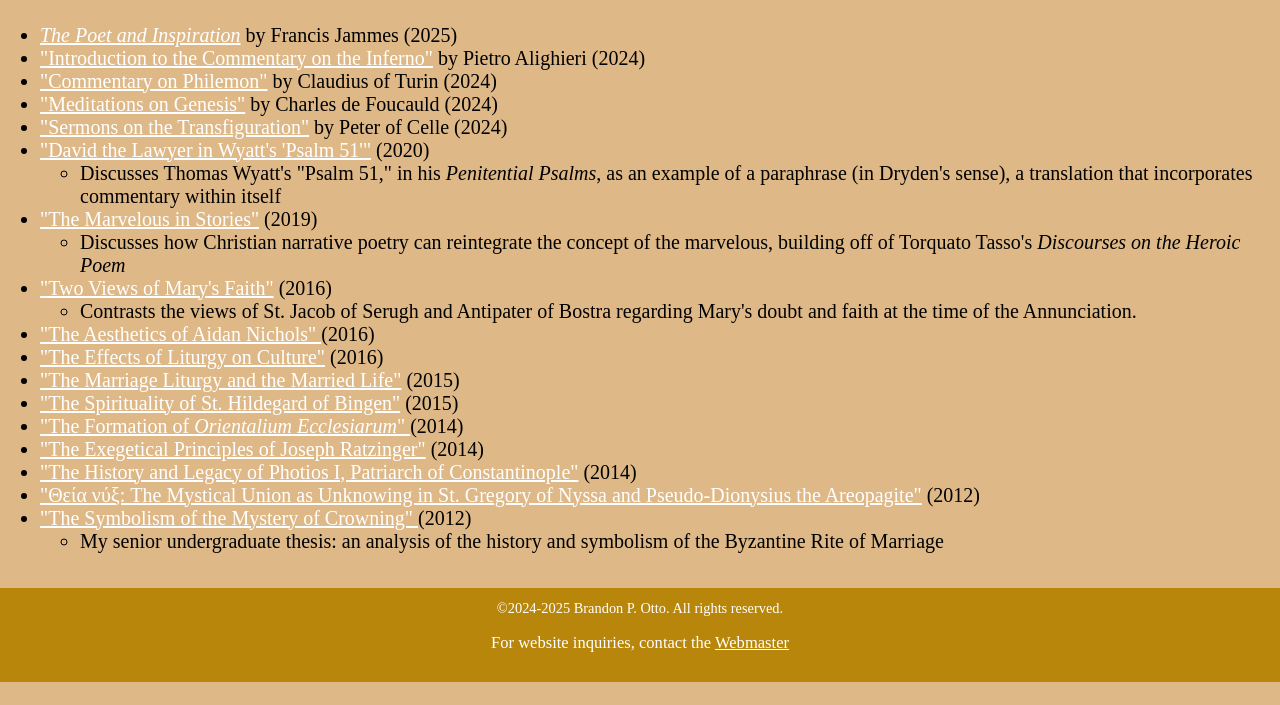
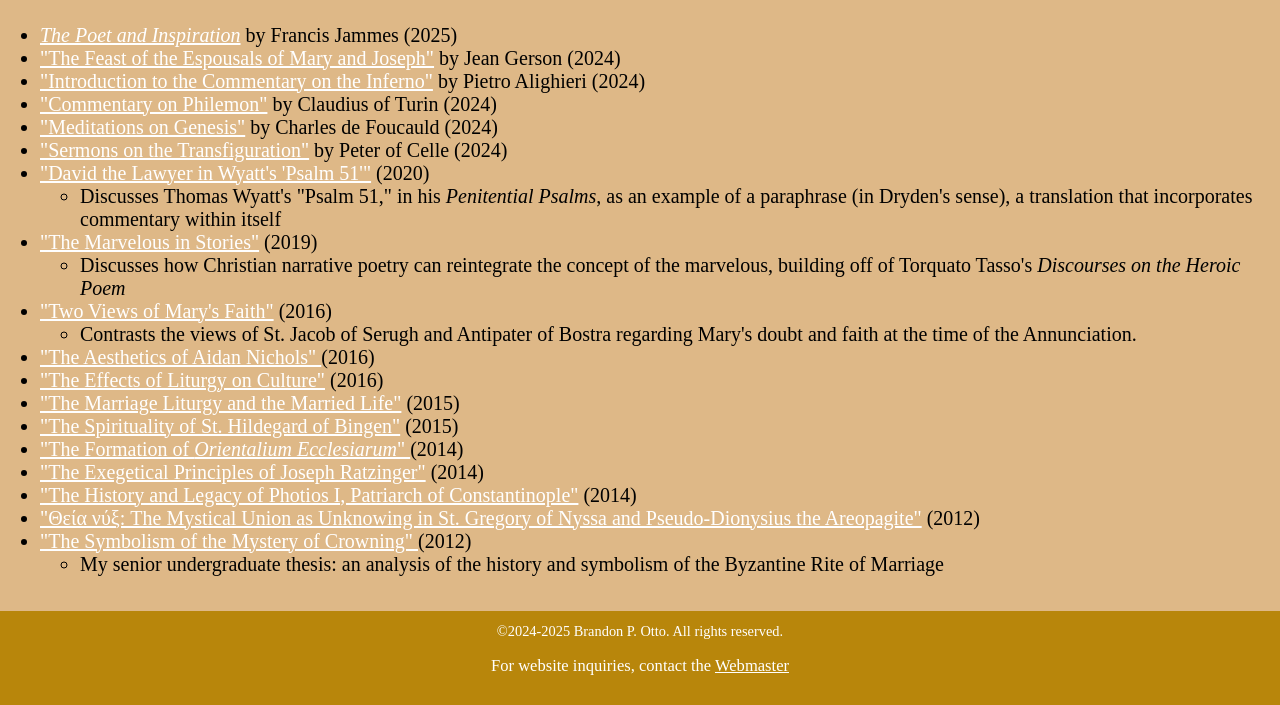
Before and after one commit to bpotto/Undusted_Texts, a plain HTML site: page essays.html in a window 1280 px wide. Shown: the part 137-842 px from the top of the page. Before the commit the page ends 819 px from the top, so only its background shows below. Drawn offline with Linux system fonts and the light colour scheme.

Commit message:
Added Gerson, Feast of the Espousals

```diff
--- a/essays.html
+++ b/essays.html
@@ -29,6 +29,7 @@
 <h1>Unpublished Essays and Translations</h1>
 <ul style="text-align: left;">
     <li><a href="docs/translations/Jammes_Poet_Inspiration.pdf" target="_blank" rel="noopener noreferrer"><i>The Poet and Inspiration</i></a> by Francis Jammes (2025)</li>
+     <li><a href="docs/translations/Gerson_Feast_Espousals_Mary_Joseph.pdf" target="_blank" rel="noopener noreferrer">"The Feast of the Espousals of Mary and Joseph"</a> by Jean Gerson (2024)</li>
     <li><a href="docs/translations/Alighieri_Introduction_Commentary_Inferno.pdf" target="_blank" rel="noopener noreferrer">"Introduction to the Commentary on the Inferno"</a> by Pietro Alighieri (2024)</li>
     <li><a href="docs/translations/Claudius_Turin_Commentary_Philemon.pdf" target="_blank" rel="noopener noreferrer">"Commentary on Philemon"</a> by Claudius of Turin (2024)</li>
     <li><a href="docs/translations/Charles_Foucauld_Meditations_Genesis.pdf" target="_blank" rel="noopener noreferrer">"Meditations on Genesis"</a> by Charles de Foucauld (2024)</li>
```
Also changed, not shown: 1 other file.
